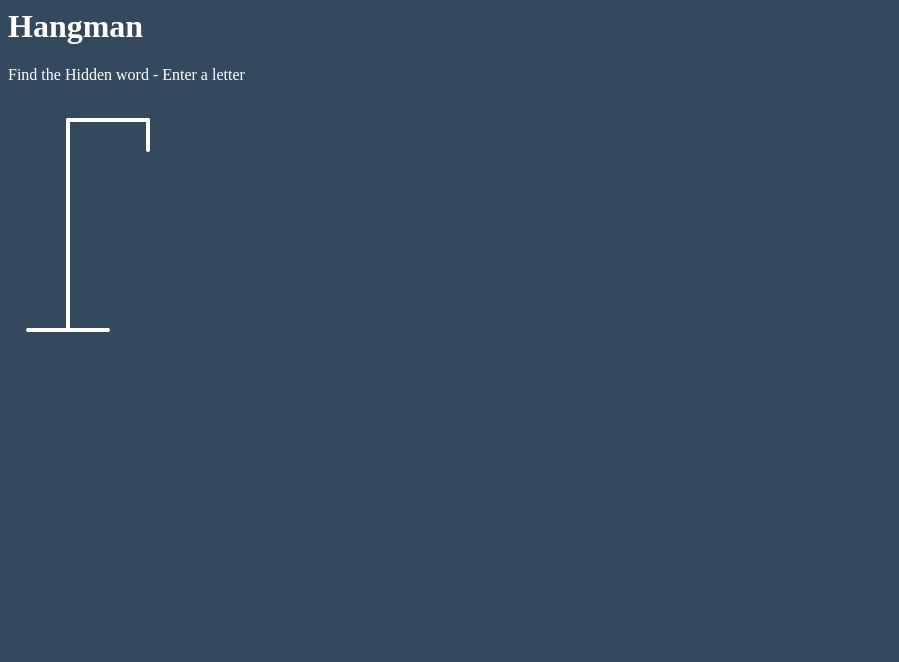
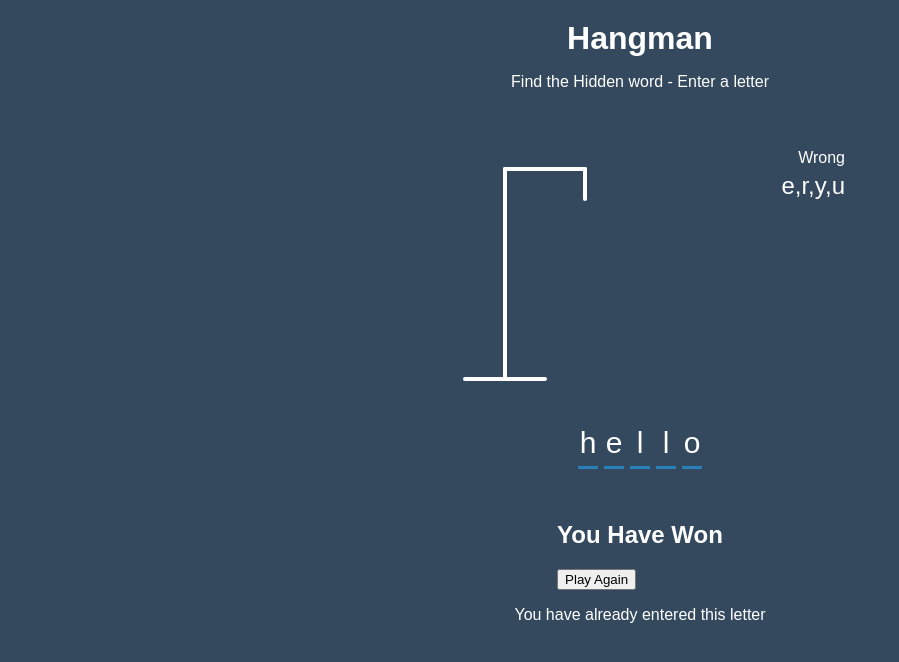
Before and after one commit to garyliggins/hangman-game, a plain HTML site: page index.html in a window 1280 px wide. Shown: the whole page, without its empty margins (0-899 px from the left). Drawn offline with Linux system fonts and the light colour scheme.

Commit message:
more styling done

```diff
--- a/index.html
+++ b/index.html
@@ -26,7 +26,31 @@
             <line x1='140' y1='150' x2='120' y2='180' class="figure-part"/>
             <line x1='140' y1='150' x2='160' y2='180' class="figure-part"/>
         </svg>
+        <div class="wrong-letters-container">
+            <div id="wrong-letters">
+                <p>Wrong</p>
+                <span>e,r,y,u</span>
+            </div>
+        </div>
+        <div class="word" id="word">
+           <div class="letter">h</div>
+           <div class="letter">e</div>
+           <div class="letter">l</div>
+           <div class="letter">l</div>
+           <div class="letter">o</div>
+        </div>
     </div>
+    <!-- container for final message -->
+    <div class="popup-container" id="popup-container">
+        <div class="popup">
+            <h2 id="final-messagew">You Have Won</h2>
+            <button id="play-button">Play Again</button>
+        </div>
+    </div>
+        <!-- notification -->
+        <div class="notification-container" id="notification-container">
+            <p>You have already entered this letter</p>
+        </div>
     <script src="script.js"></script>
 </body>
 </html>
--- a/styles.css
+++ b/styles.css
@@ -1,6 +1,30 @@
+
+* {
+    box-sizing: border-box;
+}
+
 body {
     background-color: #34495e;
     color: #fff;
+    font-family: Arial, Helvetica, sans-serif;
+    display: flex;
+    flex-direction: column;
+    align-items: center;
+    height: 80vh;
+    margin: 0;
+    overflow: hidden;
+}
+
+h1 {
+    margin: 20px 0 0;
+}
+
+.game-container {
+    padding: 20px 30px;
+    position: relative;
+    margin: auto;
+    height: 350px;
+    width: 450px;
 }
 
 .figure-container {
@@ -13,3 +37,39 @@ body {
 .figure-part {
     display: none;
 }
+
+.wrong-letters-container {
+    position: absolute;
+    top: 20px;
+    right: 20px;
+    display: flex;
+    flex-direction: column;
+    text-align: right;
+}
+
+.wrong-letters-container p {
+    margin: 0 0 5px;
+}
+
+.wrong-letters-container span {
+    font-size: 24px;
+}
+
+.word {
+    display: flex;
+    position: absolute;
+    bottom: 10px;
+    left: 50%;
+    transform: translateX(-50%);
+}
+
+.letter {
+    border-bottom: 3px solid #2980b9;
+    display: inline-flex;
+    font-size: 30px;
+    align-items: center;
+    justify-content: center;
+    margin: 0 3px;
+    height: 50px;
+    width: 20px;
+}
```
